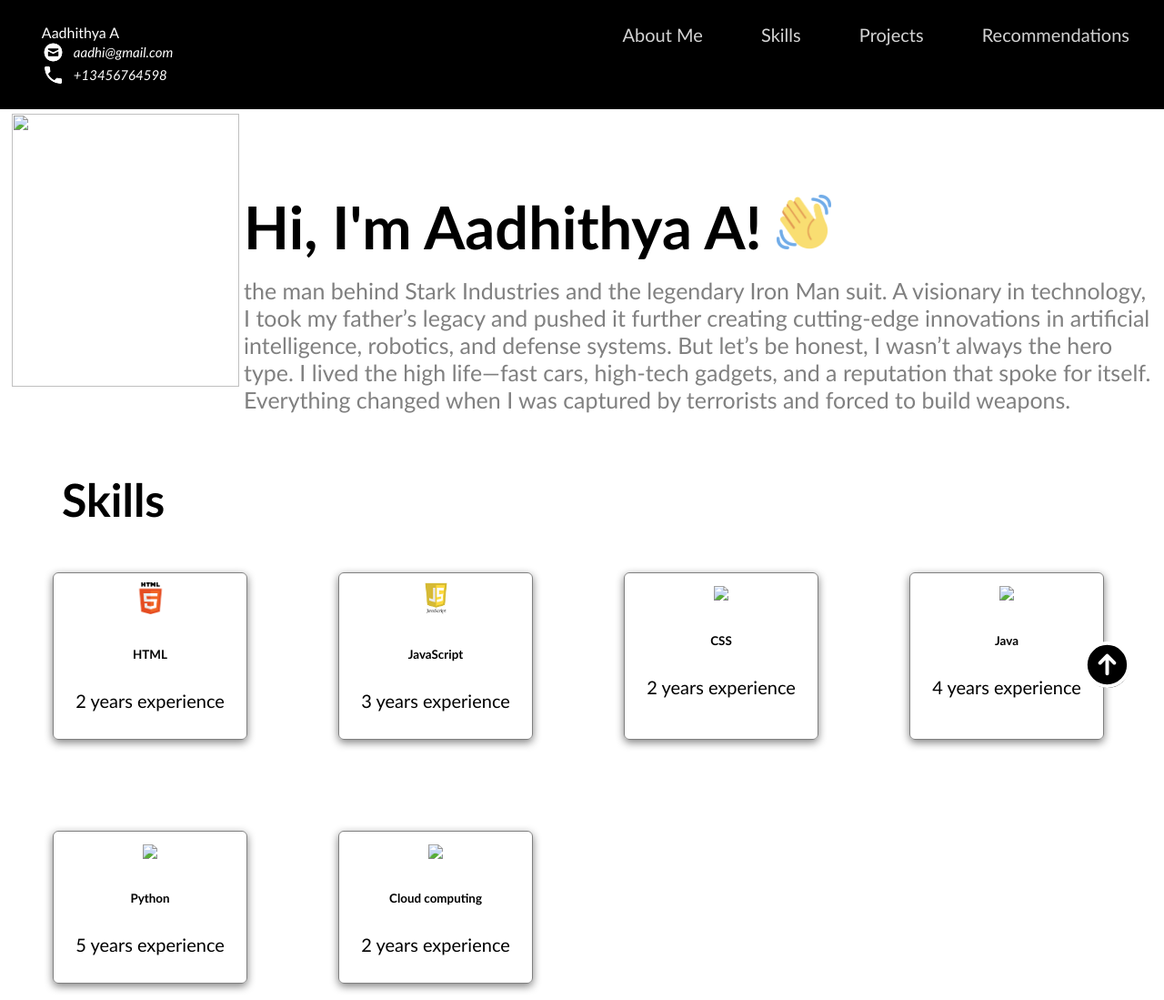
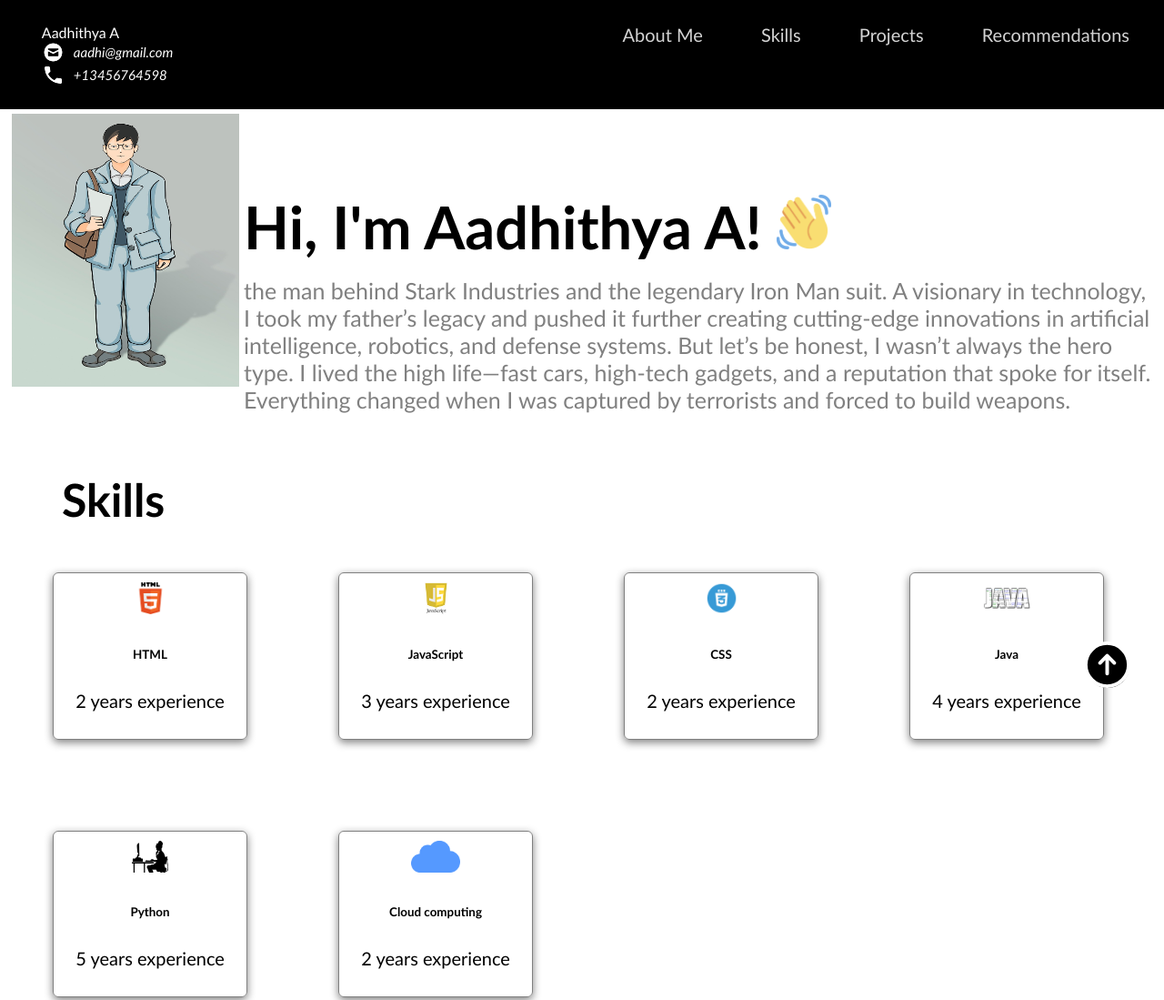
Before and after one commit to AADHI-06/coursera-ibm-htmlcss-protfolioproject, a plain HTML site: page index.html in a window 1280 px wide. Shown: the part 20-1119 px from the top of the page at 91% size. Drawn offline with Linux system fonts and the light colour scheme.

Commit message:
Update index.html
Changed directory of some images which were not accessed

```diff
--- a/index.html
+++ b/index.html
@@ -35,7 +35,7 @@
     <!-- About Me -->
     <section id="about-me" class="container">
       <div>
-        <img src="man-7267949_1280.jpg" class="profile_image" >
+        <img src="html_finalprojimages/man-7267949_1280.jpg" class="profile_image" >
       </div>
 
       <div>
@@ -69,25 +69,25 @@ But let’s be honest, I wasn’t always the hero type. I lived the high life—
         </div>
 
         <div class="skill">
-            <img src="logo-2582747_1280.png"/>
+            <img src="html_finalprojimages/logo-2582747_1280.png"/>
             <h6>CSS</h6>
             <p>2 years experience</p>
         </div>
 
         <div class="skill">
-            <img src="java-2327538_1280.png"/>
+            <img src="html_finalprojimages/java-2327538_1280.png"/>
             <h6>Java</h6>
             <p>4 years experience</p>
         </div>
 
         <div class="skill">
-            <img src="programmer-3607627_1280.png"/>
+            <img src="html_finalprojimages/programmer-3607627_1280.png"/>
             <h6>Python</h6>
             <p>5 years experience</p>
         </div>
 
         <div class="skill">
-            <img src="cloud-3331240_1280.png"/>
+            <img src="html_finalprojimages/cloud-3331240_1280.png"/>
             <h6>Cloud computing</h6>
             <p>2 years experience</p>
         </div>
```
